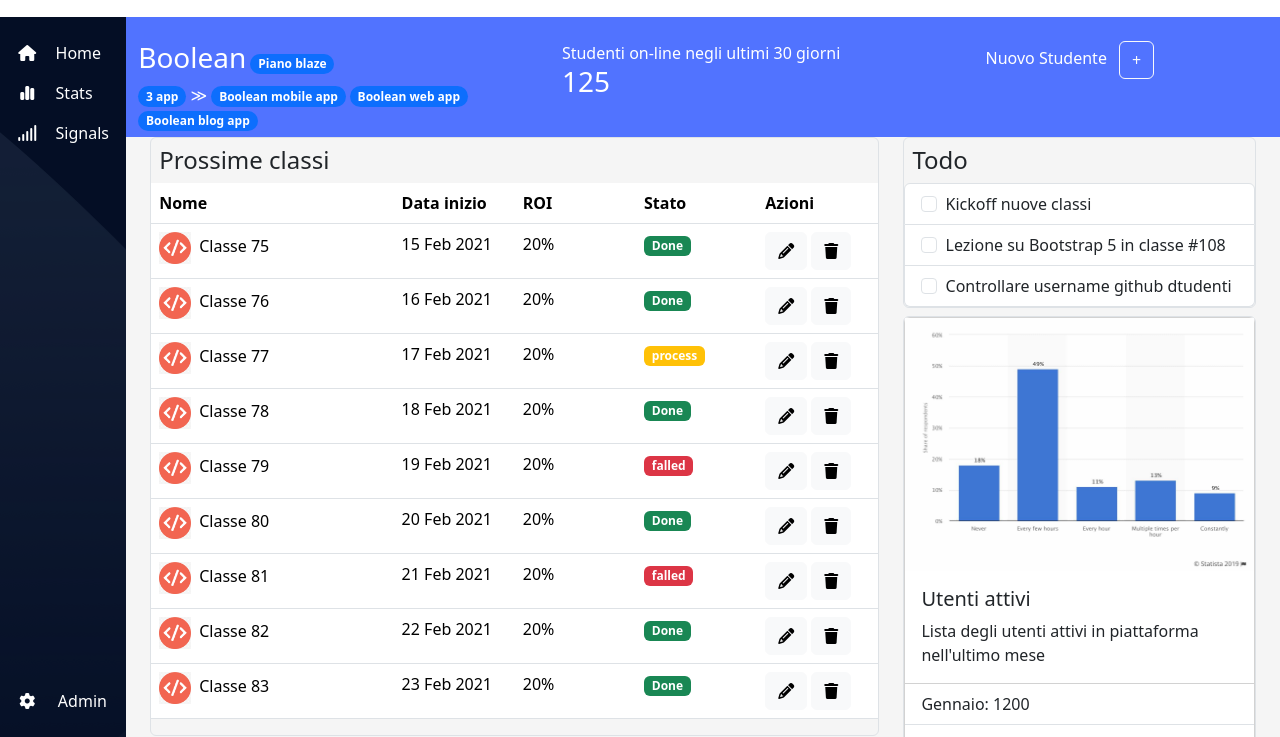
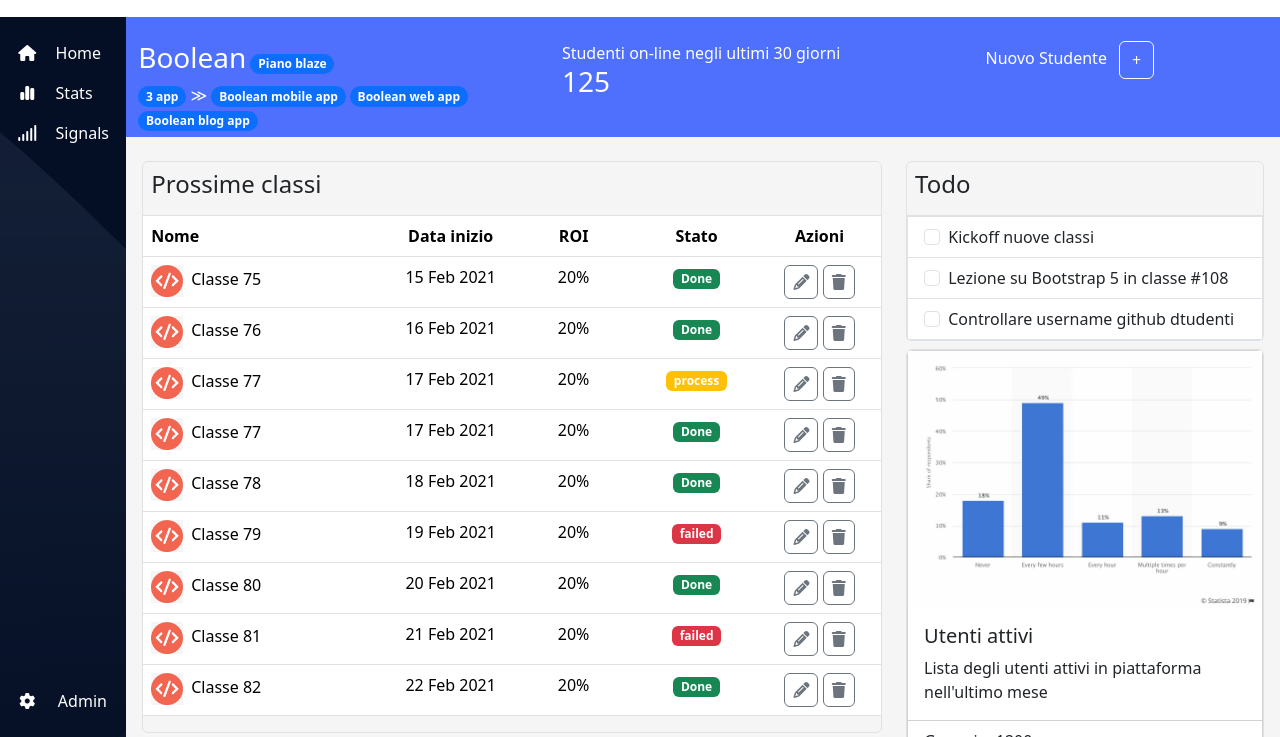
Before and after one commit to valerioperria/html-css-bootstrap-dashboard, a plain HTML site: page index.html in a window 1280 px wide. Shown: the part 63-800 px from the top of the page. Drawn offline with nearby package versions, Linux system fonts and the light colour scheme.

Commit message:
fit: details

```diff
--- a/css/mobile.css
+++ b/css/mobile.css
@@ -12,7 +12,6 @@
 .header {
     width: 100%;
     height: 80px;
-    /* debug */
     background-color: lightgray;
 }
 
@@ -35,11 +34,14 @@
 #content {
     width: 100%;
     height: calc(100vh - 330px);
-    /* debug */
-    background-color: whitesmoke;
     overflow: scroll;
 }
+
 
 .text-bg-warning {
     color: white !important;
 }
+
+#body{
+    background-color: whitesmoke;
+}
--- a/index.html
+++ b/index.html
@@ -119,138 +119,157 @@
                     </div>
                 </div>
                 <!-- content -->
-                <div id="content" class="container-fluid  row me-0 ms-0 ">
+                <div id="content" class="container-fluid  row me-0 ms-0 py-4 px-1">
                     <div class="col-12 col-lg-8">
                         <!-- prossime_classi -->
                         <div class="col-12 border rounded mb-2">
                             <div class="card-body">
-                                <h4 class="mb-0 p-2">Prossime classi</h4>
+                                <h4 class="mb-0 p-2 pb-3 border-bottom">Prossime classi</h4>
                                 <table class="table table-hover">
                                     <thead>
                                         <tr>
                                             <th scope="col" class="col-6 col-md-4">Nome</th>
-                                            <th scope="col" class="col-2 d-none d-md-table-cell">Data inizio</th>
-                                            <th scope="col" class="col-2 d-none d-md-table-cell">ROI</th>
-                                            <th scope="col" class="col-3 col-md-2">Stato</th>
-                                            <th scope="col" class="col-4 col-md-2">Azioni</th>
+                                            <th scope="col" class="col-2 d-none d-md-table-cell  text-center">Data
+                                                inizio</th>
+                                            <th scope="col" class="col-2 d-none d-md-table-cell text-center">ROI</th>
+                                            <th scope="col" class="col-3 col-md-2 text-center">Stato</th>
+                                            <th scope="col" class="col-4 col-md-2 text-center">Azioni</th>
                                         </tr>
                                     </thead>
                                     <tbody>
                                         <tr>
                                             <td scope="row"><img src="img/class-avatar.jpg" alt="" style="width: 2rem;"
                                                     class="me-2">Classe 75</td>
-                                            <td class="d-none d-md-table-cell">15 Feb 2021</td>
-                                            <td class="d-none d-md-table-cell">20%</td>
-                                            <td><span class="badge text-bg-success">Done</span></td>
-                                            <td>
-                                                <button type="button" class="btn btn-light"><i
+                                            <td class="d-none d-md-table-cell text-center">15 Feb 2021</td>
+                                            <td class="d-none d-md-table-cell text-center">20%</td>
+                                            <td class=" text-center"><span class="badge text-bg-success">Done</span>
+                                            </td>
+                                            <td class=" text-center">
+                                                <button type="button" class="btn btn-outline-secondary py-1 px-2"><i
                                                         class="fa-solid fa-pencil"></i></button>
-                                                <button type="button" class="btn btn-light"><i
+                                                <button type="button" class="btn btn-outline-secondary py-1 px-2"><i
                                                         class="fa-solid fa-trash"></i></button>
+
                                             </td>
                                         </tr>
                                         <tr>
                                             <td scope="row"><img src="img/class-avatar.jpg" alt="" style="width: 2rem;"
                                                     class="me-2">Classe 76</td>
-                                            <td class="d-none d-md-table-cell">16 Feb 2021</td>
-                                            <td class="d-none d-md-table-cell">20%</td>
-                                            <td><span class="badge text-bg-success">Done</span></td>
-                                            <td>
-                                                <button type="button" class="btn btn-light"><i
+                                            <td class="d-none d-md-table-cell text-center">16 Feb 2021</td>
+                                            <td class="d-none d-md-table-cell text-center">20%</td>
+                                            <td class=" text-center"><span class="badge text-bg-success">Done</span>
+                                            </td>
+                                            <td class=" text-center">
+                                                <button type="button" class="btn btn-outline-secondary py-1 px-2"><i
                                                         class="fa-solid fa-pencil"></i></button>
-                                                <button type="button" class="btn btn-light"><i
+                                                <button type="button" class="btn btn-outline-secondary py-1 px-2"><i
                                                         class="fa-solid fa-trash"></i></button>
+
                                             </td>
                                         </tr>
                                         <tr>
                                             <td scope="row"><img src="img/class-avatar.jpg" alt="" style="width: 2rem;"
                                                     class="me-2">Classe 77</td>
-                                            <td class="d-none d-md-table-cell">17 Feb 2021</td>
-                                            <td class="d-none d-md-table-cell">20%</td>
-                                            <td><span class="badge text-bg-warning">process</span></td>
-                                            <td>
-                                                <button type="button" class="btn btn-light"><i
+                                            <td class="d-none d-md-table-cell text-center">17 Feb 2021</td>
+                                            <td class="d-none d-md-table-cell text-center">20%</td>
+                                            <td class=" text-center"><span class="badge text-bg-warning">process</span>
+                                            </td>
+                                            <td class=" text-center">
+                                                <button type="button" class="btn btn-outline-secondary py-1 px-2"><i
                                                         class="fa-solid fa-pencil"></i></button>
-                                                <button type="button" class="btn btn-light"><i
+                                                <button type="button" class="btn btn-outline-secondary py-1 px-2"><i
                                                         class="fa-solid fa-trash"></i></button>
+
+                                            </td>
+                                        </tr>
+                                        <tr>
+                                            <td scope="row"><img src="img/class-avatar.jpg" alt="" style="width: 2rem;"
+                                                    class="me-2">Classe 77</td>
+                                            <td class="d-none d-md-table-cell text-center">17 Feb 2021</td>
+                                            <td class="d-none d-md-table-cell text-center">20%</td>
+                                            <td class=" text-center"><span class="badge text-bg-success">Done</span>
+                                            </td>
+                                            <td class=" text-center">
+                                                <button type="button" class="btn btn-outline-secondary py-1 px-2"><i
+                                                        class="fa-solid fa-pencil"></i></button>
+                                                <button type="button" class="btn btn-outline-secondary py-1 px-2"><i
+                                                        class="fa-solid fa-trash"></i></button>
+
                                             </td>
                                         </tr>
                                         <tr>
                                             <td scope="row"><img src="img/class-avatar.jpg" alt="" style="width: 2rem;"
                                                     class="me-2">Classe 78</td>
-                                            <td class="d-none d-md-table-cell">18 Feb 2021</td>
-                                            <td class="d-none d-md-table-cell">20%</td>
-                                            <td><span class="badge text-bg-success">Done</span></td>
-                                            <td>
-                                                <button type="button" class="btn btn-light"><i
+                                            <td class="d-none d-md-table-cell text-center">18 Feb 2021</td>
+                                            <td class="d-none d-md-table-cell text-center">20%</td>
+                                            <td class=" text-center"><span class="badge text-bg-success">Done</span>
+                                            </td>
+                                            <td class=" text-center">
+                                                <button type="button" class="btn btn-outline-secondary py-1 px-2"><i
                                                         class="fa-solid fa-pencil"></i></button>
-                                                <button type="button" class="btn btn-light"><i
+                                                <button type="button" class="btn btn-outline-secondary py-1 px-2"><i
                                                         class="fa-solid fa-trash"></i></button>
+
                                             </td>
                                         </tr>
                                         <tr>
                                             <td scope="row"><img src="img/class-avatar.jpg" alt="" style="width: 2rem;"
                                                     class="me-2">Classe 79</td>
-                                            <td class="d-none d-md-table-cell">19 Feb 2021</td>
-                                            <td class="d-none d-md-table-cell">20%</td>
-                                            <td><span class="badge text-bg-danger">falled</span></td>
-                                            <td>
-                                                <button type="button" class="btn btn-light"><i
+                                            <td class="d-none d-md-table-cell text-center">19 Feb 2021</td>
+                                            <td class="d-none d-md-table-cell text-center">20%</td>
+                                            <td class=" text-center"><span class="badge text-bg-danger">failed</span>
+                                            </td>
+                                            <td class=" text-center">
+                                                <button type="button" class="btn btn-outline-secondary py-1 px-2"><i
                                                         class="fa-solid fa-pencil"></i></button>
-                                                <button type="button" class="btn btn-light"><i
+                                                <button type="button" class="btn btn-outline-secondary py-1 px-2"><i
                                                         class="fa-solid fa-trash"></i></button>
+
                                             </td>
                                         </tr>
                                         <tr>
                                             <td scope="row"><img src="img/class-avatar.jpg" alt="" style="width: 2rem;"
                                                     class="me-2">Classe 80</td>
-                                            <td class="d-none d-md-table-cell">20 Feb 2021</td>
-                                            <td class="d-none d-md-table-cell">20%</td>
-                                            <td><span class="badge text-bg-success">Done</span></td>
-                                            <td>
-                                                <button type="button" class="btn btn-light"><i
+                                            <td class="d-none d-md-table-cell text-center">20 Feb 2021</td>
+                                            <td class="d-none d-md-table-cell text-center">20%</td>
+                                            <td class=" text-center"><span class="badge text-bg-success">Done</span>
+                                            </td>
+                                            <td class=" text-center">
+                                                <button type="button" class="btn btn-outline-secondary py-1 px-2"><i
                                                         class="fa-solid fa-pencil"></i></button>
-                                                <button type="button" class="btn btn-light"><i
+                                                <button type="button" class="btn btn-outline-secondary py-1 px-2"><i
                                                         class="fa-solid fa-trash"></i></button>
+
                                             </td>
                                         </tr>
                                         <tr>
                                             <td scope="row"><img src="img/class-avatar.jpg" alt="" style="width: 2rem;"
                                                     class="me-2">Classe 81</td>
-                                            <td class="d-none d-md-table-cell">21 Feb 2021</td>
-                                            <td class="d-none d-md-table-cell">20%</td>
-                                            <td><span class="badge text-bg-danger">falled</span></td>
-                                            <td>
-                                                <button type="button" class="btn btn-light"><i
+                                            <td class="d-none d-md-table-cell text-center">21 Feb 2021</td>
+                                            <td class="d-none d-md-table-cell text-center">20%</td>
+                                            <td class=" text-center"><span class="badge text-bg-danger">failed</span>
+                                            </td>
+                                            <td class=" text-center">
+                                                <button type="button" class="btn btn-outline-secondary py-1 px-2"><i
                                                         class="fa-solid fa-pencil"></i></button>
-                                                <button type="button" class="btn btn-light"><i
+                                                <button type="button" class="btn btn-outline-secondary py-1 px-2"><i
                                                         class="fa-solid fa-trash"></i></button>
+
                                             </td>
                                         </tr>
                                         <tr>
                                             <td scope="row"><img src="img/class-avatar.jpg" alt="" style="width: 2rem;"
                                                     class="me-2">Classe 82</td>
-                                            <td class="d-none d-md-table-cell">22 Feb 2021</td>
-                                            <td class="d-none d-md-table-cell">20%</td>
-                                            <td><span class="badge text-bg-success">Done</span></td>
-                                            <td>
-                                                <button type="button" class="btn btn-light"><i
+                                            <td class="d-none d-md-table-cell text-center">22 Feb 2021</td>
+                                            <td class="d-none d-md-table-cell text-center">20%</td>
+                                            <td class=" text-center"><span class="badge text-bg-success">Done</span>
+                                            </td>
+                                            <td class=" text-center">
+                                                <button type="button" class="btn btn-outline-secondary py-1 px-2"><i
                                                         class="fa-solid fa-pencil"></i></button>
-                                                <button type="button" class="btn btn-light"><i
+                                                <button type="button" class="btn btn-outline-secondary py-1 px-2"><i
                                                         class="fa-solid fa-trash"></i></button>
-                                            </td>
-                                        </tr>
-                                        <tr>
-                                            <td scope="row"><img src="img/class-avatar.jpg" alt="" style="width: 2rem;"
-                                                    class="me-2">Classe 83</td>
-                                            <td class="d-none d-md-table-cell">23 Feb 2021</td>
-                                            <td class="d-none d-md-table-cell">20%</td>
-                                            <td><span class="badge text-bg-success">Done</span></td>
-                                            <td>
-                                                <button type="button" class="btn btn-light"><i
-                                                        class="fa-solid fa-pencil"></i></button>
-                                                <button type="button" class="btn btn-light"><i
-                                                        class="fa-solid fa-trash"></i></button>
+
                                             </td>
                                         </tr>
 
@@ -262,7 +281,7 @@
                         <!-- faq -->
                         <div class="col-12 border rounded mb-2">
                             <div class="card-body">
-                                <h4 class="mb-0 p-2">F.A.Q.</h4>
+                                <h4 class="mb-0 p-2 pb-3 border-bottom">F.A.Q.</h4>
                                 <div class="accordion accordion-flush" id="accordionFlushExample">
                                     <div class="accordion-item">
                                         <h2 class="accordion-header">
@@ -321,8 +340,8 @@
                         <!-- todo -->
                         <div class="col-12 border rounded mb-2">
                             <div class="card-body">
-                                <h4 class="mb-0 p-2">Todo</h4>
-                                <ul class="list-group">
+                                <h4 class="mb-0 p-2 pb-3 border-bottom">Todo</h4>
+                                <ul class="list-group" style="border-radius: 0;">
                                     <li class="list-group-item">
                                         <input class="form-check-input me-1" type="checkbox" value=""
                                             id="firstCheckboxStretched">
```
